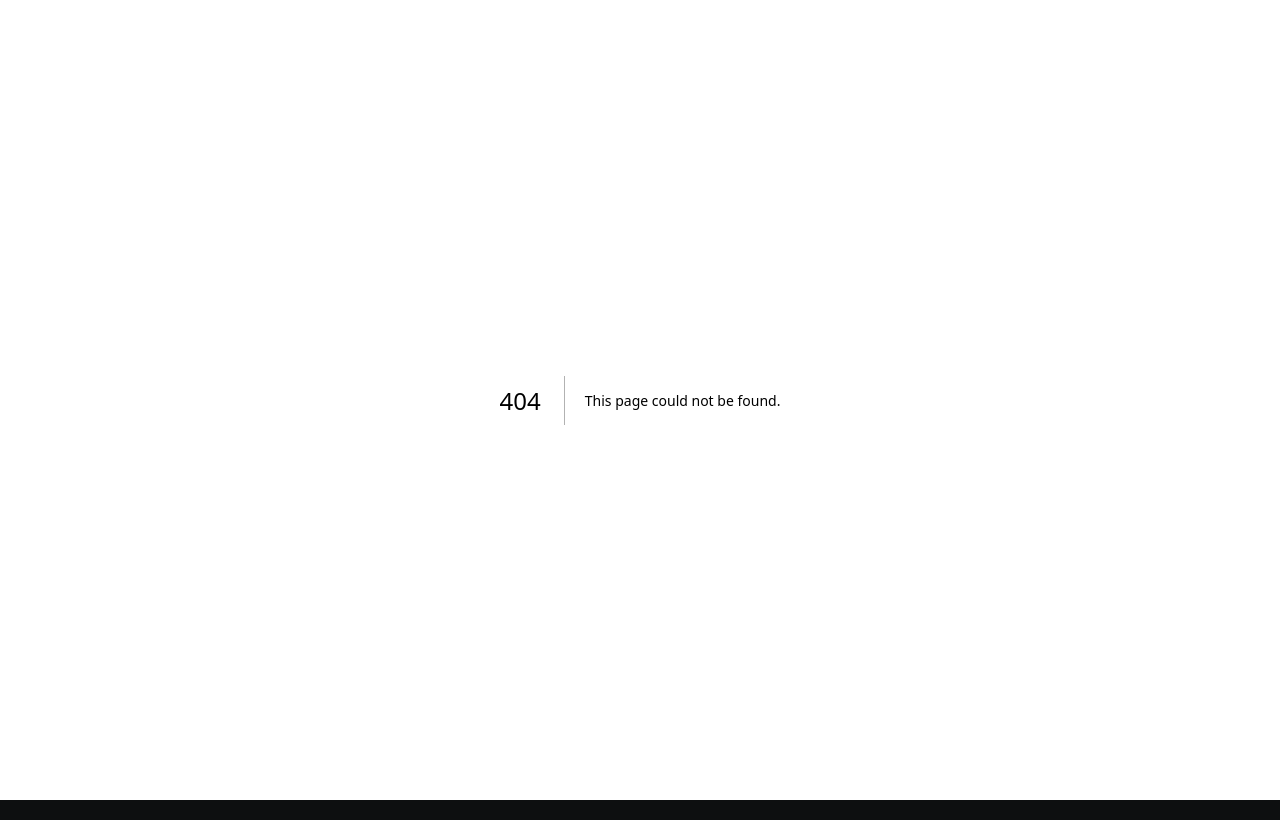
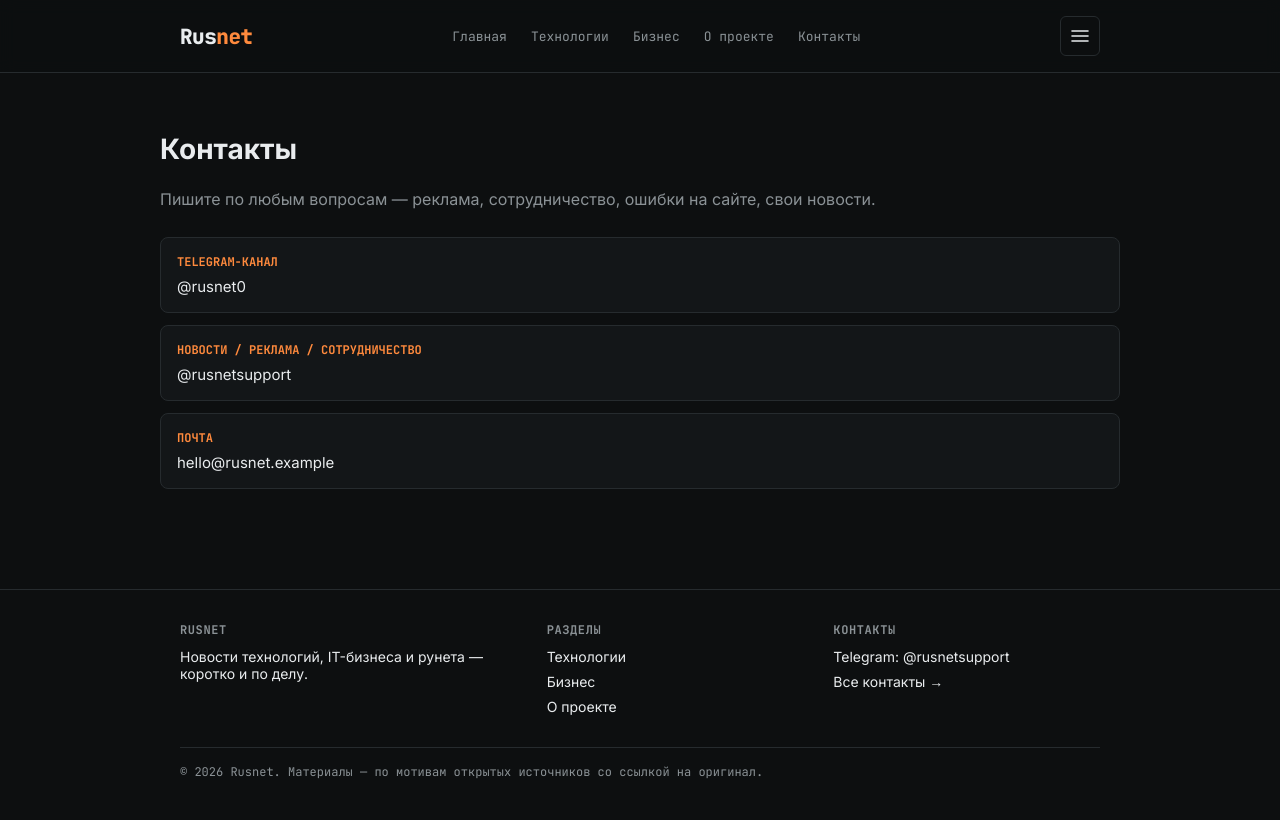
Before and after one commit to dozapsixoza1/super-duper-palm-tree, a Next.js app: page /contact in a window 1280 px wide. Before the commit this address had no page. Built offline with nearby package versions, Linux system fonts and the light colour scheme.

Commit message:
Create contact.js

```diff
--- /dev/null
+++ b/pages/contact.js
@@ -0,0 +1,40 @@
+import Head from "next/head";
+import Header from "../components/Header";
+import Footer from "../components/Footer";
+
+export default function Contact() {
+  return (
+    <>
+      <Head>
+        <title>Контакты — Rusnet</title>
+      </Head>
+      <Header />
+      <div className="wrap static-page">
+        <h1>Контакты</h1>
+        <p>Пишите по любым вопросам — реклама, сотрудничество, ошибки на сайте, свои новости.</p>
+
+        <div className="contact-list">
+          <div className="contact-item">
+            <h4>Telegram-канал</h4>
+            <a href="https://t.me/rusnet0" target="_blank" rel="noopener noreferrer">
+              @rusnet0
+            </a>
+          </div>
+
+          <div className="contact-item">
+            <h4>Новости / реклама / сотрудничество</h4>
+            <a href="https://t.me/rusnetsupport" target="_blank" rel="noopener noreferrer">
+              @rusnetsupport
+            </a>
+          </div>
+
+          <div className="contact-item">
+            <h4>Почта</h4>
+            <a href="mailto:hello@rusnet.example">hello@rusnet.example</a>
+          </div>
+        </div>
+      </div>
+      <Footer />
+    </>
+  );
+    }
```
